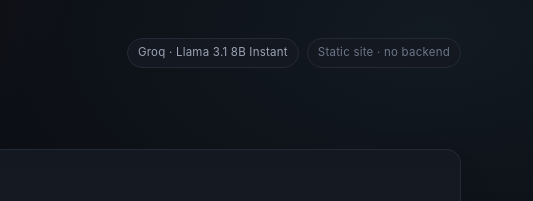
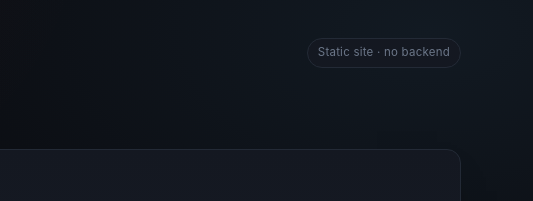
Before and after one commit to caggursoy/twitter-leaning, a plain HTML site: page index.html in a window 1280 px wide. Shown: the top 201 px of the page, 747-1280 px from the left. Drawn offline with Linux system fonts and the light colour scheme.

Commit message:
Remove stale model pill from masthead

```diff
--- a/index.html
+++ b/index.html
@@ -26,7 +26,6 @@
       </div>
     </div>
     <div class="masthead-meta">
-      <span class="pill">Groq · Llama 3.1 8B Instant</span>
       <span class="pill pill-quiet">Static site · no backend</span>
     </div>
   </header>
```
